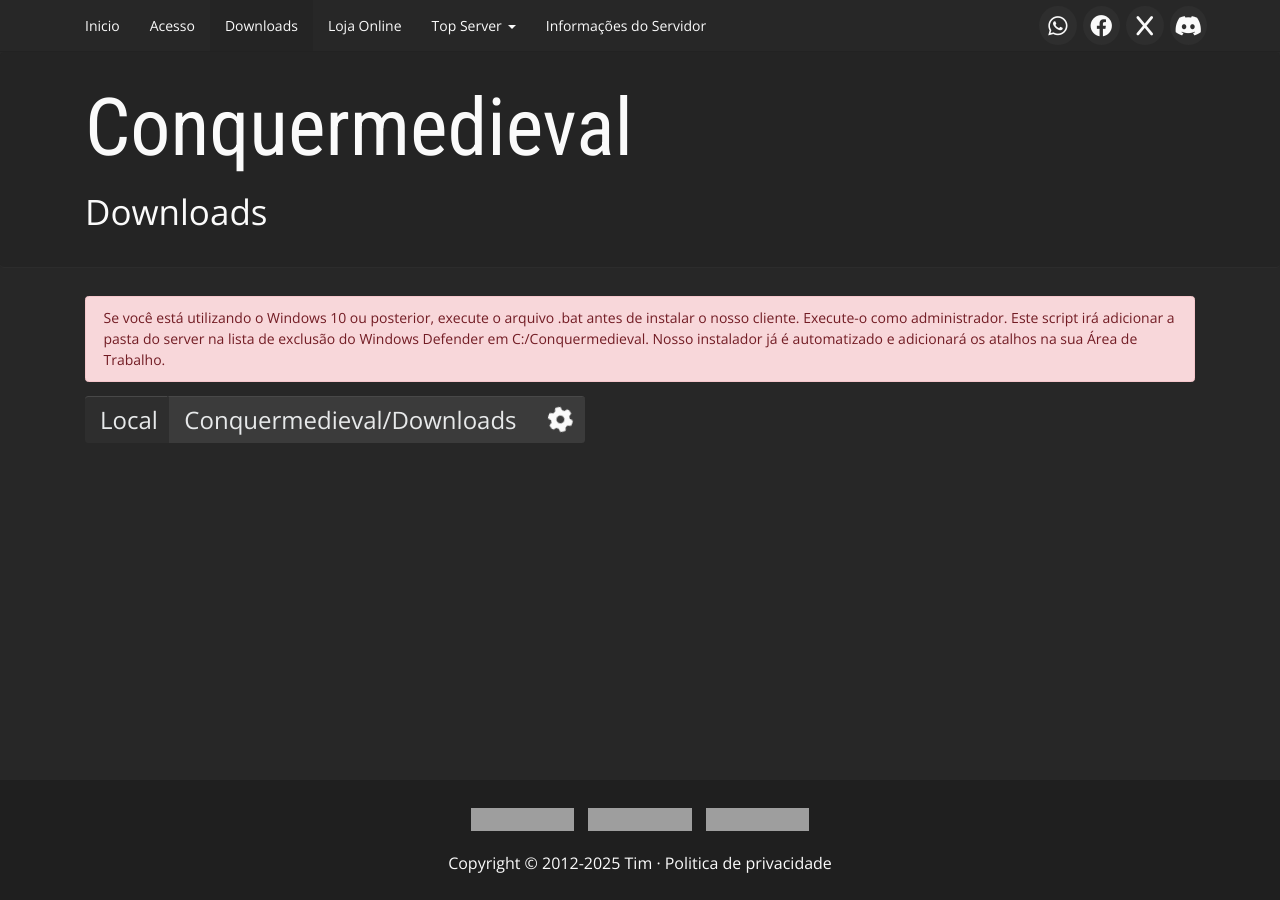
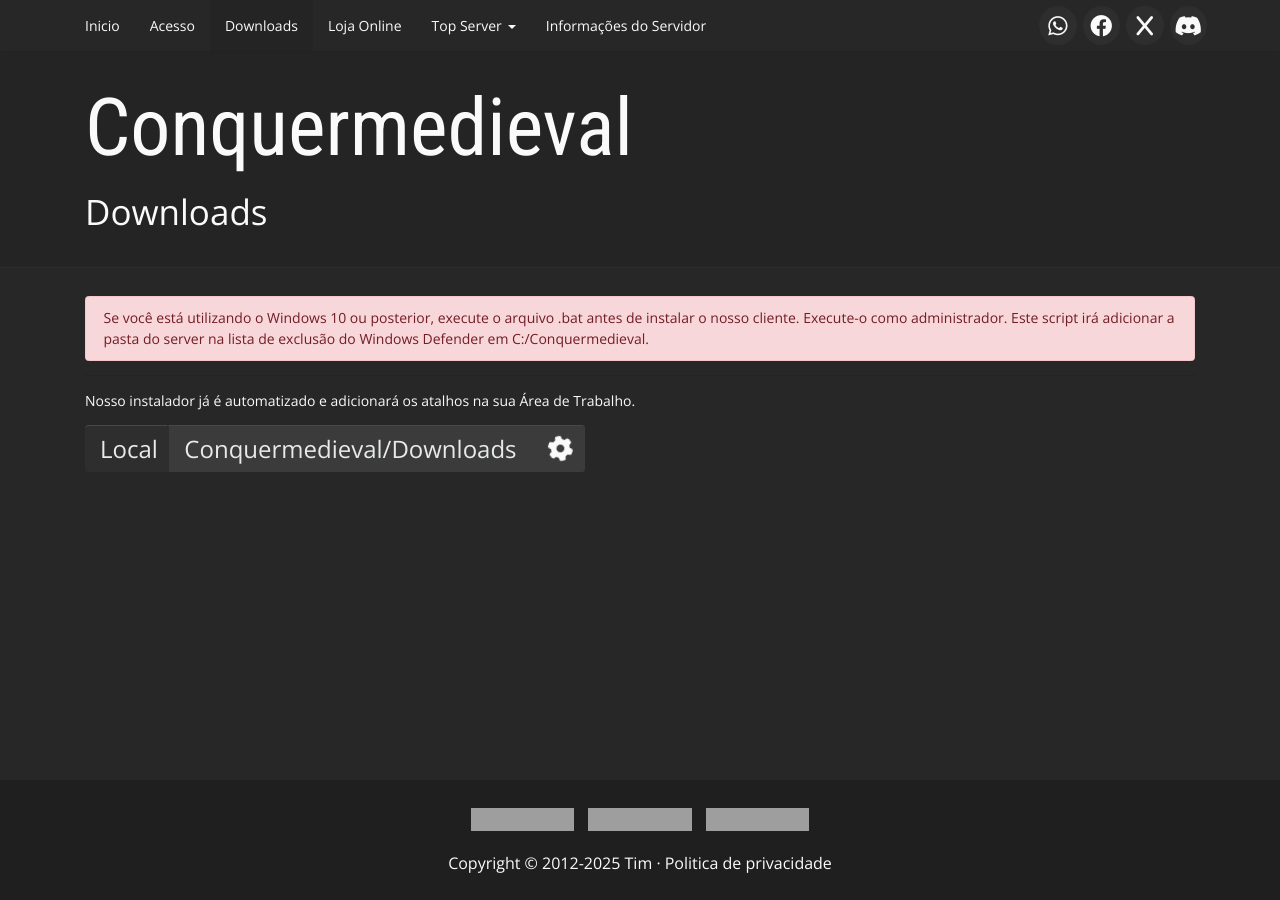
Before and after one commit to conquermedieval/conquermedieval.github.io, a Jekyll site: the page built from downloads.html, in a window 1280 px wide. Built offline with Jekyll 4.4.1, drawn with Linux system fonts in a browser that asks for light colours; grey boxes are pictures that could not be loaded.

Commit message:
Update downloads.html

```diff
--- a/downloads.html
+++ b/downloads.html
@@ -5,7 +5,9 @@
 
 <div class="container-downloads">
     <div class="container">
-             <p class="alert alert-danger">Se você está utilizando o Windows 10 ou posterior, execute o arquivo .bat antes de instalar o nosso cliente. Execute-o como administrador. Este script irá adicionar a pasta do server na lista de exclusão do Windows Defender em C:/Conquermedieval. Nosso instalador já é automatizado e adicionará os atalhos na sua Área de Trabalho. </p>
+             <p class="alert alert-danger">Se você está utilizando o Windows 10 ou posterior, execute o arquivo .bat antes de instalar o nosso cliente. Execute-o como administrador. Este script irá adicionar a pasta do server na lista de exclusão do Windows Defender em C:/Conquermedieval.<p/>
+                 <hr>
+                  Nosso instalador já é automatizado e adicionará os atalhos na sua Área de Trabalho. </p>
          <div class="text-center">
         <div class="downloads-repo-container input-group">
             <div class="input-group-prepend">
```
